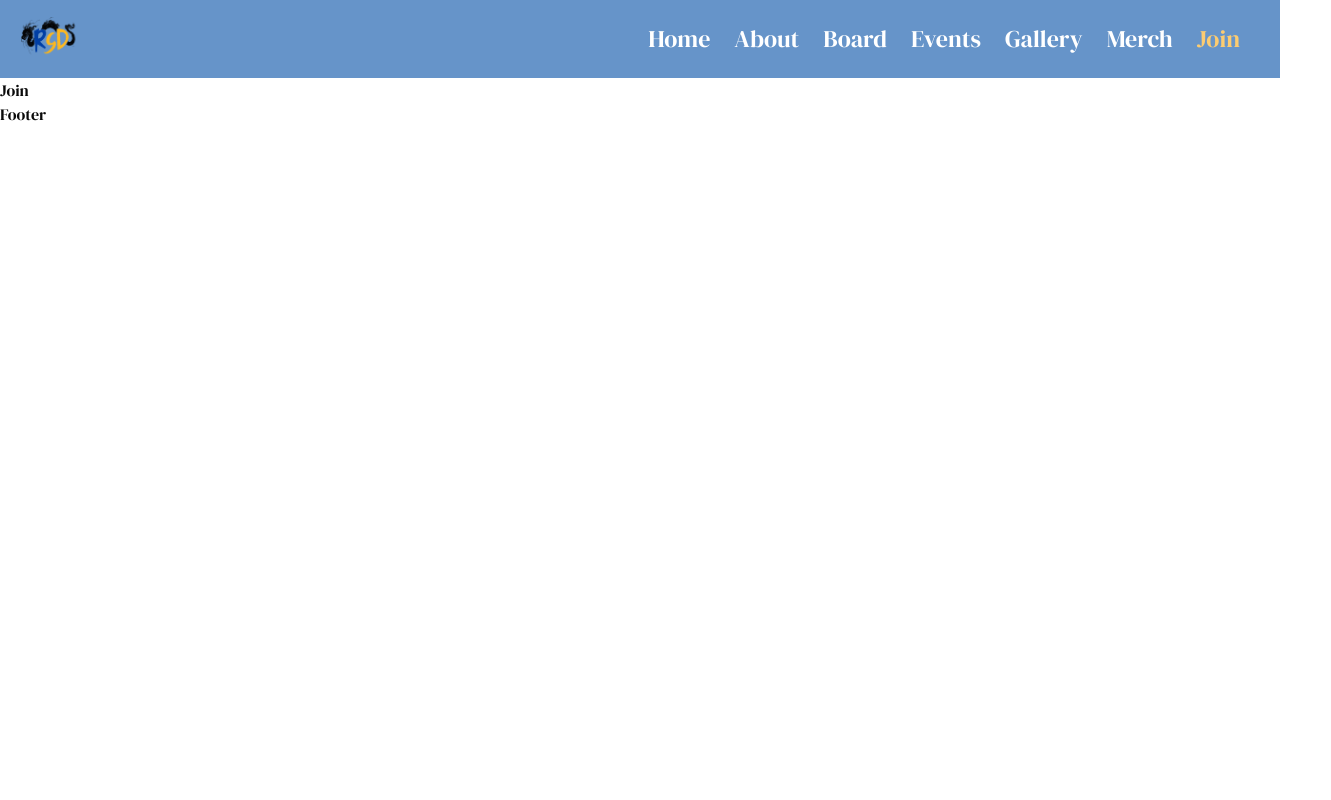
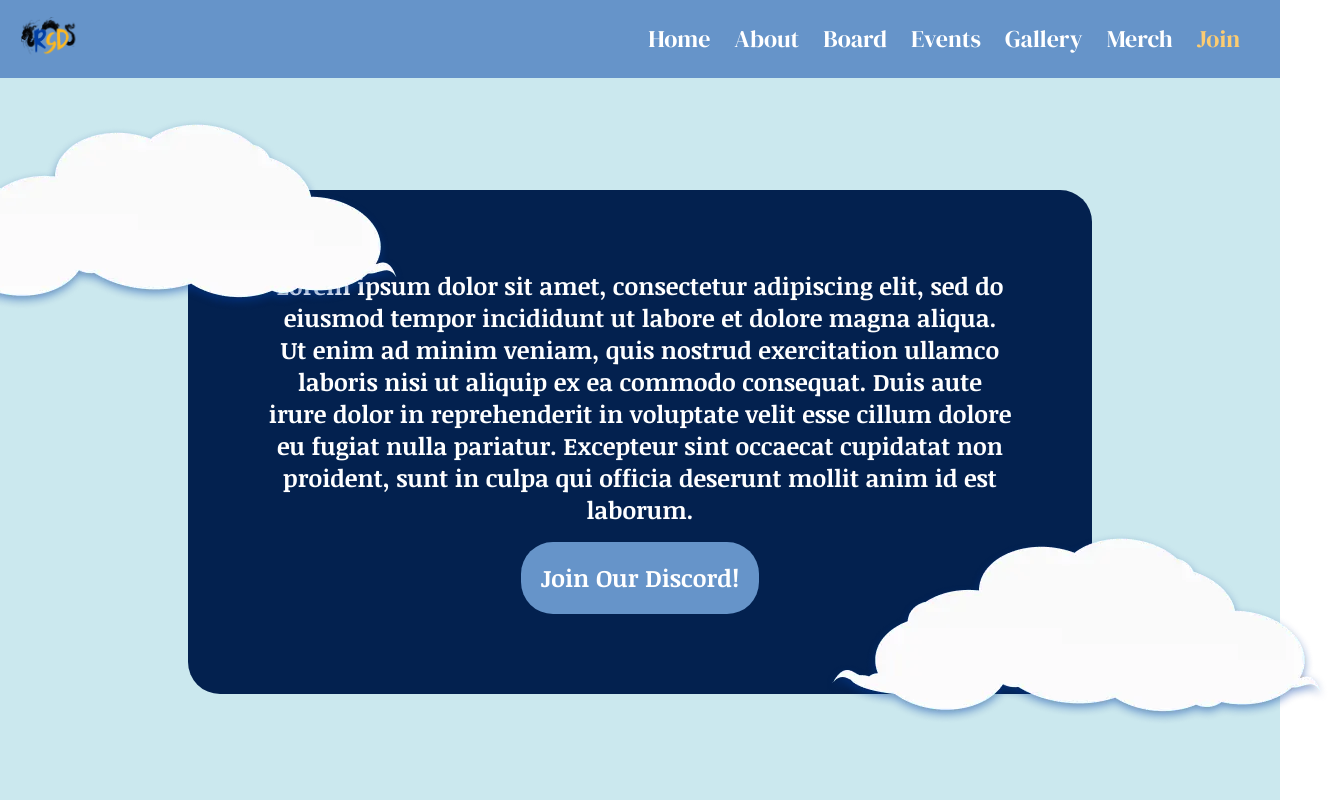
Before and after one commit to acm-ucr/rsd-website, a Next.js app: page /join in a window 1280 px wide. Shown: the top 800 px of the page, 1331 px wide, since content can reach past the window. Built offline with nearby package versions, Linux system fonts and the light colour scheme.

Commit message:
Adding in dragon and cloud assets to join page

```diff
--- a/src/app/join/page.tsx
+++ b/src/app/join/page.tsx
@@ -1,5 +1,42 @@
+import Image from "next/image";
+import JoinDragon from "@/public/join/joinDragon.webp";
+import Cloud from "@/public/cloud.webp";
+import InfoBox from "@/components/InfoBox";
+
 const Join = () => {
-  return <div>Join</div>;
+  return (
+    <div className="bg-rsd-light-blue">
+      <div className="relative my-20 flex justify-center">
+        <div className="absolute -top-[5vh] -left-[8vw]">
+          <Image src={Cloud} alt="Cloud" />
+        </div>
+        <InfoBox
+          text_button={
+            <div className="text-center">
+              <p>
+                Lorem ipsum dolor sit amet, consectetur adipiscing elit, sed do
+                eiusmod tempor incididunt ut labore et dolore magna aliqua. Ut
+                enim ad minim veniam, quis nostrud exercitation ullamco laboris
+                nisi ut aliquip ex ea commodo consequat. Duis aute irure dolor
+                in reprehenderit in voluptate velit esse cillum dolore eu fugiat
+                nulla pariatur. Excepteur sint occaecat cupidatat non proident,
+                sunt in culpa qui officia deserunt mollit anim id est laborum.
+              </p>
+              <button className="bg-rsd-mid-blue mt-4 rounded-4xl p-5">
+                Join Our Discord!
+              </button>
+            </div>
+          }
+        />
+        <div className="absolute -right-[4vw] bottom-0">
+          <Image src={Cloud} alt="Cloud" />
+        </div>
+      </div>
+      <div className="relative mt-[10vh] h-[55vh]">
+        <Image src={JoinDragon} alt="Dragon Riding a Wave" fill />
+      </div>
+    </div>
+  );
 };
 
 export default Join;
--- a/src/components/InfoBox.tsx
+++ b/src/components/InfoBox.tsx
@@ -1,11 +1,11 @@
 interface InfoBoxProps {
-  text: React.ReactNode;
+  text_button: React.ReactNode;
 }
-const InfoBox: React.FC<InfoBoxProps> = ({ text }) => {
+const InfoBox: React.FC<InfoBoxProps> = ({ text_button }) => {
   return (
-    <div className="my-8 w-full px-7 text-left">
+    <div className="my-8 w-3/4 px-7 text-left">
       <div className="font-rsd-alt bg-rsd-dark-blue rounded-4xl px-20 py-20 text-2xl font-bold text-white">
-        {text}
+        {text_button}
       </div>
     </div>
   );
```
